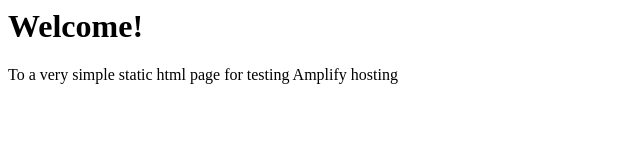
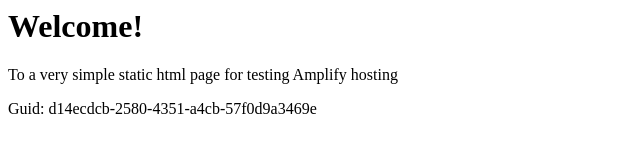
Before and after one commit to aws-aemilia-lhr/Github-PR-Commit-Integration-Test-DoNotTouch-Gith-OKSLNVO2-v1-prod-eu-west-2, a website: page src/index.html in a window 1280 px wide. Shown: the whole page, without its empty margins (0-640 px from the left). Drawn offline with Linux system fonts and the light colour scheme.

Commit message:
commit from integ tests

```diff
--- a/src/index.html
+++ b/src/index.html
@@ -1,3 +1,5 @@
+
+
 <html lang="en">
 
 <head>
@@ -10,6 +12,6 @@
 <body>
     <h1>Welcome!</h1>
     <p>To a very simple static html page for testing Amplify hosting</p>
-</body>
+    <p>Guid: d14ecdcb-2580-4351-a4cb-57f0d9a3469e</p></body>
 
 </html>
```
